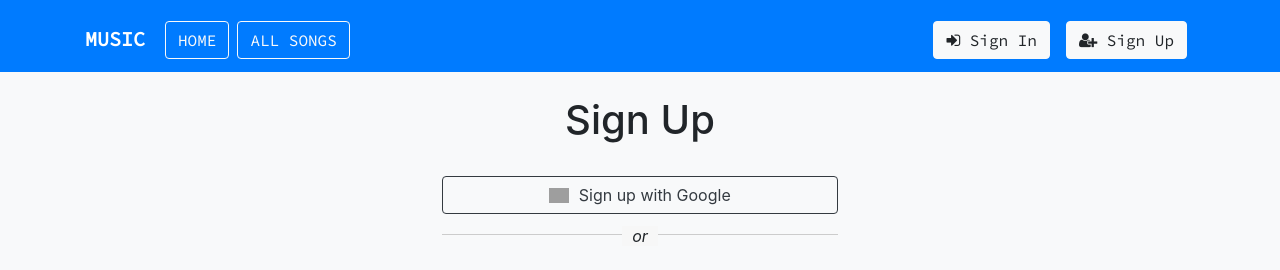
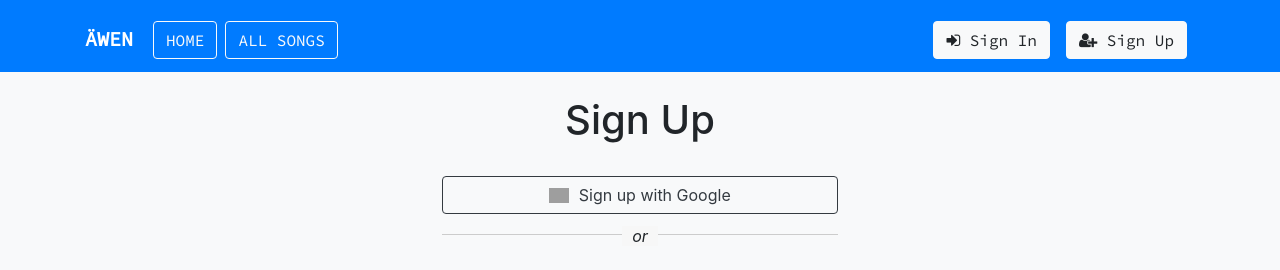
Before and after one commit to Bug-daulet/musicApp, a Django app: page /authentication/signup/ in a window 1280 px wide. Shown: the top 270 px of the page. Run offline with Django 3.2, Linux system fonts and the light colour scheme; some libraries are stand-ins or nearby versions; grey boxes are pictures that could not be loaded.

Commit message:
Update base.html

```diff
--- a/musicApp/templates/base.html
+++ b/musicApp/templates/base.html
@@ -12,7 +12,7 @@
     <link rel="stylesheet" href="https://stackpath.bootstrapcdn.com/font-awesome/4.7.0/css/font-awesome.min.css" integrity="sha384-wvfXpqpZZVQGK6TAh5PVlGOfQNHSoD2xbE+QkPxCAFlNEevoEH3Sl0sibVcOQVnN" crossorigin="anonymous">
     <link href='http://fonts.googleapis.com/css?family=Open+Sans:400,300,700' rel='stylesheet' type='text/css'>
 
-    <!-- <link href="https://fonts.googleapis.com/css2?family=Open+Sans&family=Roboto+Mono&display=swap" rel="stylesheet"> -->
+
     <link href="https://fonts.googleapis.com/css2?family=Source+Code+Pro&display=swap" rel="stylesheet">
 
     <link href="{% static 'musicapp/css/musicplayer.css' %}" rel="stylesheet">
@@ -137,14 +137,14 @@
     <nav class="navbar navbar-expand-md navbar-primary bg-primary">
         <div class="container">
             <h1><a href="{% url 'index' %}" class="navbar-brand">
-            <strong style="color:white">MUSIC</strong></a></h1>
+            <strong style="color:white">ÄWEN</strong></a></h1>
             <div class="collapse navbar-collapse">
                 <a href="{% url 'index' %}" class="btn btn-outline-light mt-2 mx-1">HOME</a>
                 <a href="{% url 'all_songs' %}" class="btn btn-outline-light mt-2 mx-1">ALL SONGS</a>
                 {% if request.user.is_active %}
-
+                <a href="{% url 'play_random_song' %}" class="btn btn-outline-light mt-2 mx-1">RANDOM SONG</a>
                 <div class="btn-group mt-2 mx-1">
-                    <a type="button" href="{% url 'my_music' %}" class="btn btn-outline-light">MY MUSIC</a>
+                    <a type="button" href="{% url 'mymusic' %}" class="btn btn-outline-light">MY MUSIC</a>
                     <button type="button" class="btn btn-light dropdown-toggle dropdown-toggle-split" data-toggle="dropdown" aria-haspopup="true" aria-expanded="false">
                     <span class="sr-only">Toggle Dropdown</span>
                     </button>
@@ -181,7 +181,7 @@
     <br>
     <br>
 
-    <!-- jQuery first, then Bootstrap JS -->
+    <!-- jQuery, Bootstrap -->
     <script src="https://code.jquery.com/jquery-3.2.1.slim.min.js" integrity="sha384-KJ3o2DKtIkvYIK3UENzmM7KCkRr/rE9/Qpg6aAZGJwFDMVNA/GpGFF93hXpG5KkN" crossorigin="anonymous"></script>
     <script src="https://cdnjs.cloudflare.com/ajax/libs/popper.js/1.12.9/umd/popper.min.js" integrity="sha384-ApNbgh9B+Y1QKtv3Rn7W3mgPxhU9K/ScQsAP7hUibX39j7fakFPskvXusvfa0b4Q" crossorigin="anonymous"></script>
     <script src="https://maxcdn.bootstrapcdn.com/bootstrap/4.0.0/js/bootstrap.min.js" integrity="sha384-JZR6Spejh4U02d8jOt6vLEHfe/JQGiRRSQQxSfFWpi1MquVdAyjUar5+76PVCmYl" crossorigin="anonymous"></script>
```
